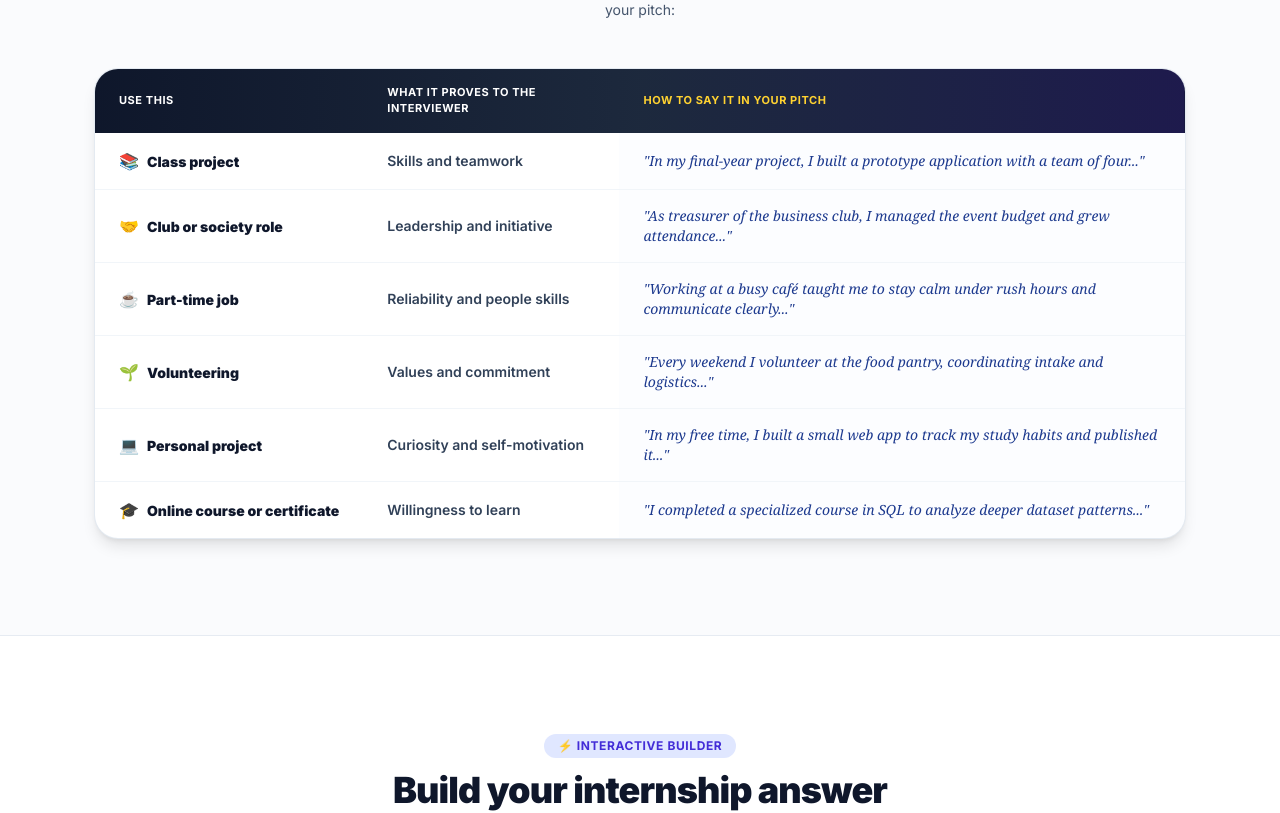
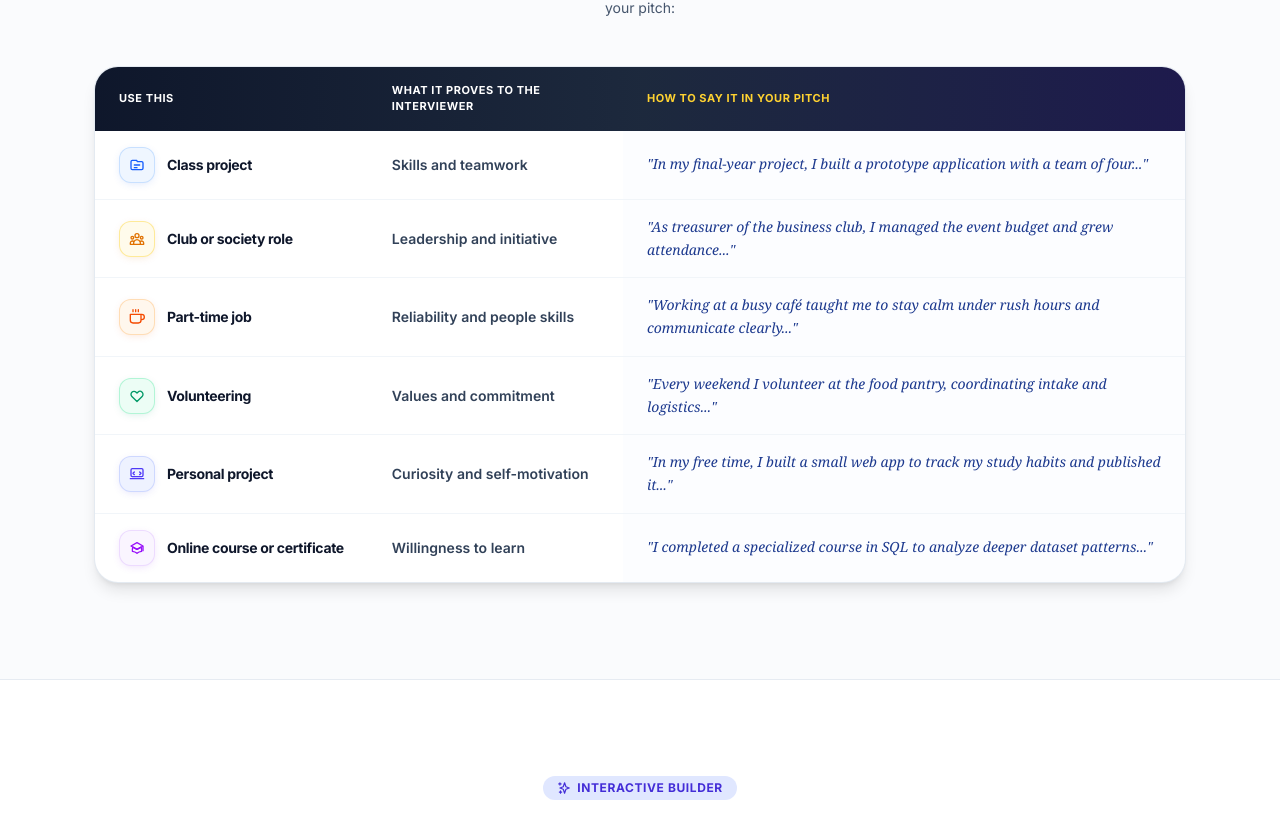
Before and after one commit to webseo-syedazeem/hakkiri-studio, a Next.js app: page /interview-questions/tell-me-about-yourself-internship in a window 1280 px wide. Shown: the part 2418-3231 px from the top of the page. Built offline with nearby package versions, Linux system fonts and the light colour scheme; no server answers; the database is empty; what async_hooks would draw is missing.

Commit message:
style(interview-questions): replace raw emojis with modern vector SVG icons and tinted badges in internship experience table

```diff
--- a/src/app/(public)/interview-questions/tell-me-about-yourself-internship/page.tsx
+++ b/src/app/(public)/interview-questions/tell-me-about-yourself-internship/page.tsx
@@ -11,7 +11,14 @@ import {
   IconTarget,
   IconBriefcase,
   IconUserCheck,
-  IconBookOpen
+  IconBookOpen,
+  IconFolderKanban,
+  IconUsers,
+  IconCoffee,
+  IconHeartHandshake,
+  IconLaptopCode,
+  IconGraduationCap,
+  IconLightbulb
 } from "@/components/interview-questions/Icons";
 import {
   InternshipAnswerBuilder,
@@ -269,7 +276,7 @@ export default function TellMeAboutYourselfInternshipPage() {
         <div className="mx-auto max-w-[1140px] px-4 sm:px-6">
           <div className="text-center max-w-2xl mx-auto mb-12">
             <span className="inline-flex items-center gap-1.5 rounded-full bg-blue-100 text-blue-700 px-3.5 py-1 text-xs font-bold uppercase tracking-wider mb-3">
-              💡 ALTERNATIVE PROOF POINTS
+              <IconLightbulb className="h-3.5 w-3.5" /> ALTERNATIVE PROOF POINTS
             </span>
             <h2 className="text-2xl sm:text-4xl font-black tracking-tight text-slate-900">
               No work experience? Use these instead
@@ -290,16 +297,30 @@ export default function TellMeAboutYourselfInternshipPage() {
                   </tr>
                 </thead>
                 <tbody className="divide-y divide-slate-100 text-slate-700">
-                  {INTERNSHIP_EXPERIENCE_TABLE.map((row, idx) => (
-                    <tr key={idx} className="hover:bg-blue-50/40 transition-colors">
-                      <td className="px-6 py-4 font-black text-slate-900 whitespace-nowrap">
-                        <span className="mr-2 text-base">{row.icon}</span>
-                        {row.useThis}
-                      </td>
-                      <td className="px-6 py-4 font-semibold text-slate-700">{row.shows}</td>
-                      <td className="px-6 py-4 text-blue-900 font-serif italic bg-blue-50/20">{row.howToSay}</td>
-                    </tr>
-                  ))}
+                  {INTERNSHIP_EXPERIENCE_TABLE.map((row, idx) => {
+                    const iconMap: Record<string, React.ReactNode> = {
+                      folder: <IconFolderKanban className="h-4 w-4" />,
+                      users: <IconUsers className="h-4 w-4" />,
+                      coffee: <IconCoffee className="h-4 w-4" />,
+                      heart: <IconHeartHandshake className="h-4 w-4" />,
+                      laptop: <IconLaptopCode className="h-4 w-4" />,
+                      graduation: <IconGraduationCap className="h-4 w-4" />,
+                    };
+                    return (
+                      <tr key={idx} className="hover:bg-blue-50/40 transition-colors">
+                        <td className="px-6 py-4 font-bold text-slate-900 whitespace-nowrap">
+                          <div className="flex items-center gap-3">
+                            <div className={`flex h-9 w-9 shrink-0 items-center justify-center rounded-xl ${row.badgeClass}`}>
+                              {iconMap[row.iconKey] || <IconBriefcase className="h-4 w-4" />}
+                            </div>
+                            <span className="text-[14px] font-bold text-slate-900 tracking-tight">{row.useThis}</span>
+                          </div>
+                        </td>
+                        <td className="px-6 py-4 font-semibold text-slate-700">{row.shows}</td>
+                        <td className="px-6 py-4 text-blue-900 font-serif italic bg-blue-50/20 leading-relaxed">{row.howToSay}</td>
+                      </tr>
+                    );
+                  })}
                 </tbody>
               </table>
             </div>
@@ -312,7 +333,7 @@ export default function TellMeAboutYourselfInternshipPage() {
         <div className="mx-auto max-w-[1140px] px-4 sm:px-6">
           <div className="text-center max-w-2xl mx-auto mb-12">
             <span className="inline-flex items-center gap-1.5 rounded-full bg-indigo-100 text-indigo-700 px-3.5 py-1 text-xs font-bold uppercase tracking-wider mb-3">
-              ⚡ INTERACTIVE BUILDER
+              <IconSparkles className="h-3.5 w-3.5" /> INTERACTIVE BUILDER
             </span>
             <h2 className="text-2xl sm:text-4xl font-black tracking-tight text-slate-900">
               Build your internship answer
--- a/src/components/interview-questions/Icons.tsx
+++ b/src/components/interview-questions/Icons.tsx
@@ -154,3 +154,63 @@ export function IconCompass({ className = "h-4 w-4" }: { className?: string }) {
     </svg>
   );
 }
+
+export function IconFolderKanban({ className = "h-4 w-4" }: { className?: string }) {
+  return (
+    <svg className={className} fill="none" viewBox="0 0 24 24" stroke="currentColor" strokeWidth={2}>
+      <path strokeLinecap="round" strokeLinejoin="round" d="M3 7v10a2 2 0 002 2h14a2 2 0 002-2V9a2 2 0 00-2-2h-6l-2-2H5a2 2 0 00-2 2z" />
+      <path strokeLinecap="round" strokeLinejoin="round" d="M8 12h8m-8 4h4" />
+    </svg>
+  );
+}
+
+export function IconUsers({ className = "h-4 w-4" }: { className?: string }) {
+  return (
+    <svg className={className} fill="none" viewBox="0 0 24 24" stroke="currentColor" strokeWidth={2}>
+      <path strokeLinecap="round" strokeLinejoin="round" d="M17 20h5v-2a3 3 0 00-5.356-1.857M17 20H7m10 0v-2c0-.656-.126-1.283-.356-1.857M7 20H2v-2a3 3 0 015.356-1.857M7 20v-2c0-.656.126-1.283.356-1.857m0 0a5.002 5.002 0 019.288 0M15 7a3 3 0 11-6 0 3 3 0 016 0zm6 3a2 2 0 11-4 0 2 2 0 014 0zM7 10a2 2 0 11-4 0 2 2 0 014 0z" />
+    </svg>
+  );
+}
+
+export function IconCoffee({ className = "h-4 w-4" }: { className?: string }) {
+  return (
+    <svg className={className} fill="none" viewBox="0 0 24 24" stroke="currentColor" strokeWidth={2}>
+      <path strokeLinecap="round" strokeLinejoin="round" d="M18 8h1a4 4 0 010 8h-1M2 8h16v9a4 4 0 01-4 4H6a4 4 0 01-4-4V8zM6 1v3m4-3v3m4-3v3" />
+    </svg>
+  );
+}
+
+export function IconHeartHandshake({ className = "h-4 w-4" }: { className?: string }) {
+  return (
+    <svg className={className} fill="none" viewBox="0 0 24 24" stroke="currentColor" strokeWidth={2}>
+      <path strokeLinecap="round" strokeLinejoin="round" d="M4.318 6.318a4.5 4.5 0 000 6.364L12 20.364l7.682-7.682a4.5 4.5 0 00-6.364-6.364L12 7.636l-1.318-1.318a4.5 4.5 0 00-6.364 0z" />
+    </svg>
+  );
+}
+
+export function IconLaptopCode({ className = "h-4 w-4" }: { className?: string }) {
+  return (
+    <svg className={className} fill="none" viewBox="0 0 24 24" stroke="currentColor" strokeWidth={2}>
+      <rect x="3" y="4" width="18" height="12" rx="2" strokeLinecap="round" strokeLinejoin="round" />
+      <path strokeLinecap="round" strokeLinejoin="round" d="M8 9l-2 2 2 2m8-4l2 2-2 2M2 19h20" />
+    </svg>
+  );
+}
+
+export function IconGraduationCap({ className = "h-4 w-4" }: { className?: string }) {
+  return (
+    <svg className={className} fill="none" viewBox="0 0 24 24" stroke="currentColor" strokeWidth={2}>
+      <path strokeLinecap="round" strokeLinejoin="round" d="M12 14l9-5-9-5-9 5 9 5z" />
+      <path strokeLinecap="round" strokeLinejoin="round" d="M12 14l6.16-3.422a12.083 12.083 0 01.665 6.479A11.952 11.952 0 0012 20.055a11.952 11.952 0 00-6.824-2.998 12.078 12.078 0 01.665-6.479L12 14z" />
+      <path strokeLinecap="round" strokeLinejoin="round" d="M21 10v6" />
+    </svg>
+  );
+}
+
+export function IconLightbulb({ className = "h-4 w-4" }: { className?: string }) {
+  return (
+    <svg className={className} fill="none" viewBox="0 0 24 24" stroke="currentColor" strokeWidth={2}>
+      <path strokeLinecap="round" strokeLinejoin="round" d="M9.663 17h4.673M12 3v1m6.364 1.636l-.707.707M21 12h-1M4 12H3m3.343-5.657l-.707-.707m2.828 9.9a5 5 0 117.072 0l-.548.547A3.374 3.374 0 0014 18.469V19a2 2 0 11-4 0v-.531c0-.895-.356-1.754-.988-2.386l-.548-.547z" />
+    </svg>
+  );
+}
--- a/src/components/interview-questions/data.ts
+++ b/src/components/interview-questions/data.ts
@@ -579,37 +579,43 @@ export const INTERNSHIP_LOOK_FOR = [
 export const INTERNSHIP_EXPERIENCE_TABLE = [
   {
     useThis: "Class project",
-    icon: "📚",
+    iconKey: "folder",
+    badgeClass: "bg-blue-50 text-blue-600 border border-blue-200/80 shadow-[0_2px_8px_-2px_rgba(37,99,235,0.18)]",
     shows: "Skills and teamwork",
     howToSay: '"In my final-year project, I built a prototype application with a team of four..."',
   },
   {
     useThis: "Club or society role",
-    icon: "🤝",
+    iconKey: "users",
+    badgeClass: "bg-amber-50 text-amber-600 border border-amber-200/80 shadow-[0_2px_8px_-2px_rgba(217,119,6,0.18)]",
     shows: "Leadership and initiative",
     howToSay: '"As treasurer of the business club, I managed the event budget and grew attendance..."',
   },
   {
     useThis: "Part-time job",
-    icon: "☕",
+    iconKey: "coffee",
+    badgeClass: "bg-orange-50 text-orange-600 border border-orange-200/80 shadow-[0_2px_8px_-2px_rgba(234,88,12,0.18)]",
     shows: "Reliability and people skills",
     howToSay: '"Working at a busy café taught me to stay calm under rush hours and communicate clearly..."',
   },
   {
     useThis: "Volunteering",
-    icon: "🌱",
+    iconKey: "heart",
+    badgeClass: "bg-emerald-50 text-emerald-600 border border-emerald-200/80 shadow-[0_2px_8px_-2px_rgba(5,150,105,0.18)]",
     shows: "Values and commitment",
     howToSay: '"Every weekend I volunteer at the food pantry, coordinating intake and logistics..."',
   },
   {
     useThis: "Personal project",
-    icon: "💻",
+    iconKey: "laptop",
+    badgeClass: "bg-indigo-50 text-indigo-600 border border-indigo-200/80 shadow-[0_2px_8px_-2px_rgba(79,70,229,0.18)]",
     shows: "Curiosity and self-motivation",
     howToSay: '"In my free time, I built a small web app to track my study habits and published it..."',
   },
   {
     useThis: "Online course or certificate",
-    icon: "🎓",
+    iconKey: "graduation",
+    badgeClass: "bg-purple-50 text-purple-600 border border-purple-200/80 shadow-[0_2px_8px_-2px_rgba(147,51,234,0.18)]",
     shows: "Willingness to learn",
     howToSay: '"I completed a specialized course in SQL to analyze deeper dataset patterns..."',
   },
```
